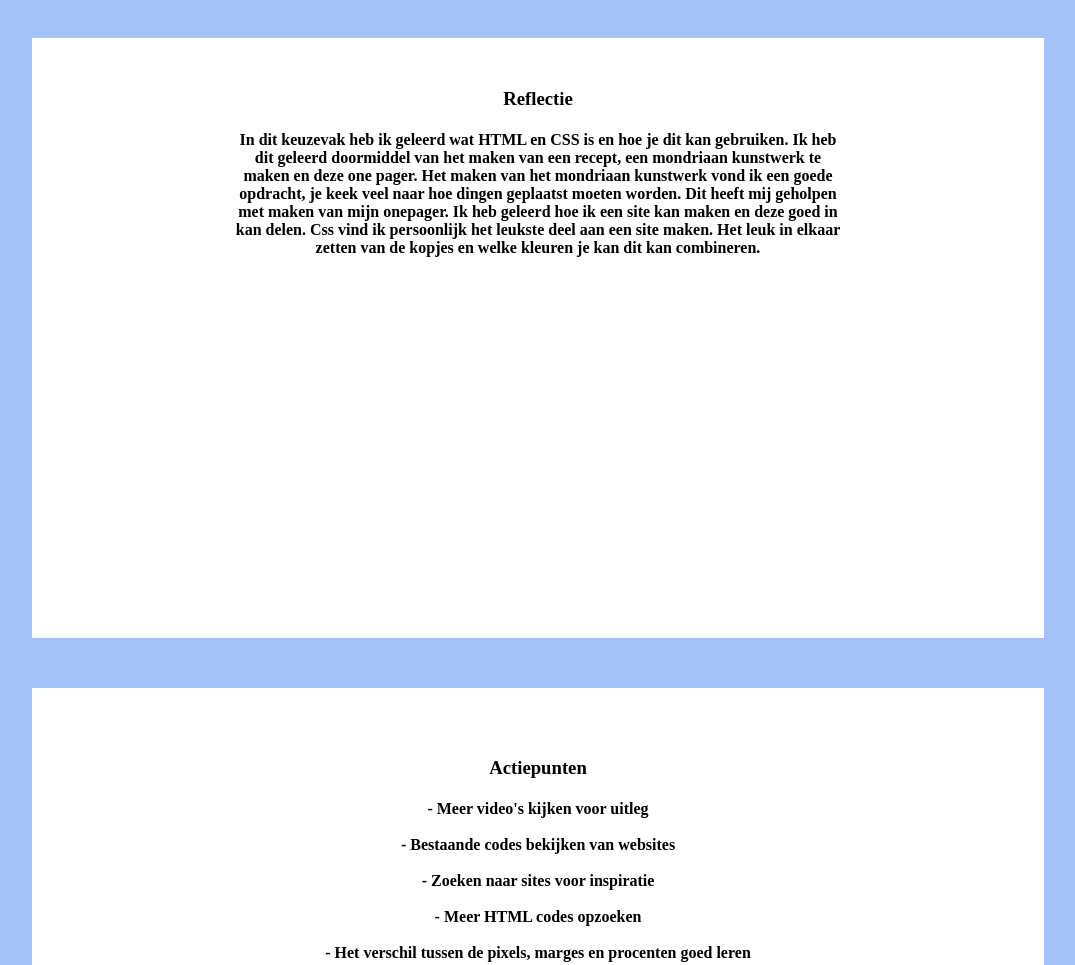
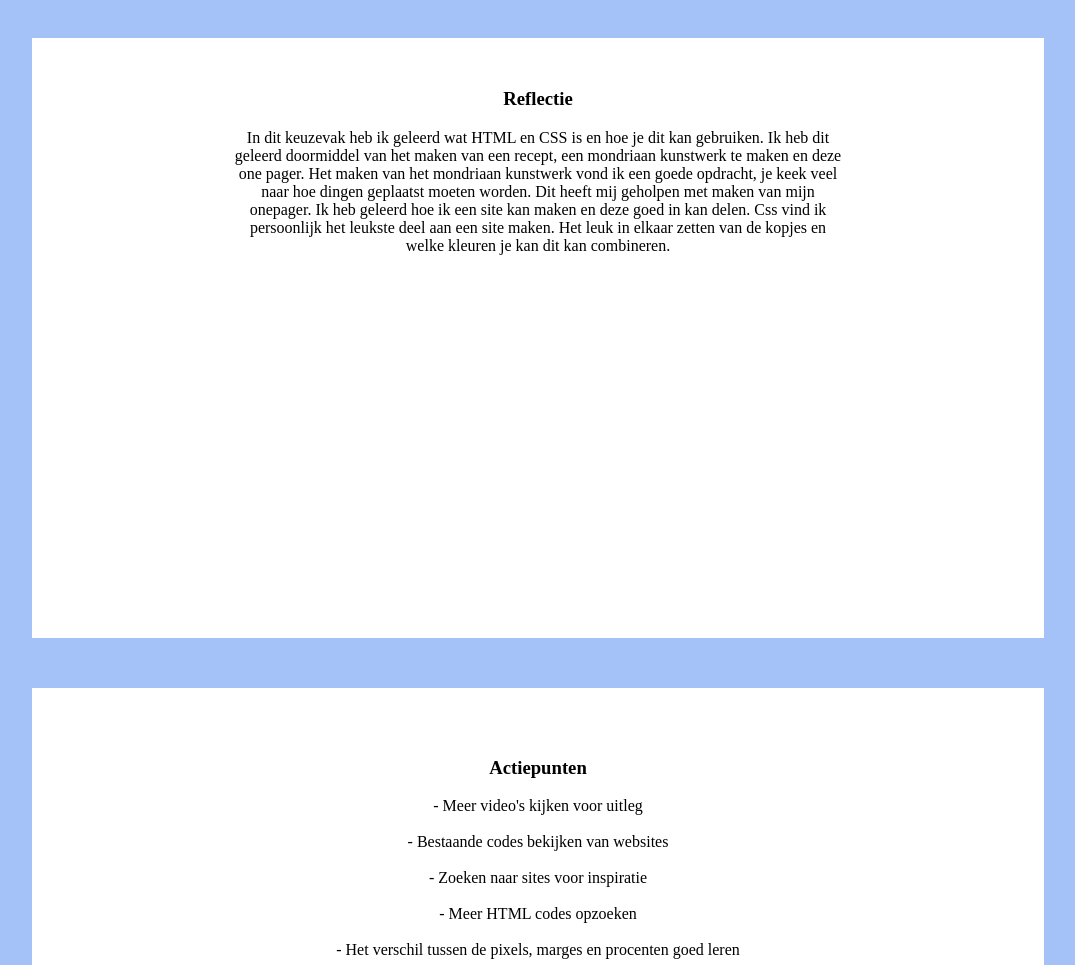
Before and after one commit to 0990116/HTML-CSS, a plain HTML site: page les 7/index.html in a window 1280 px wide. Shown: the part 620-1585 px from the top of the page, without its empty margins (102-1177 px from the left). Drawn offline with Linux system fonts and the light colour scheme.

Commit message:
Update index.html

```diff
--- a/les 7/index.html
+++ b/les 7/index.html
@@ -27,18 +27,18 @@
         <article>
             <div class="tweede">
                 <h3 id="h3_tweede"> Reflectie</h3>
-                <h4> In dit keuzevak heb ik geleerd wat HTML en CSS is en hoe je dit kan gebruiken. Ik heb dit geleerd doormiddel van het maken van een recept, een mondriaan kunstwerk te maken en deze one pager. Het maken van het mondriaan kunstwerk vond ik een goede opdracht, je keek veel naar hoe dingen geplaatst moeten worden. Dit heeft mij geholpen met maken van mijn onepager. Ik heb geleerd hoe ik een site kan maken en deze goed in kan delen. Css vind ik persoonlijk het leukste deel aan een site maken. Het leuk in elkaar zetten van de kopjes en welke kleuren je kan dit kan combineren. </h4>
+                <p> In dit keuzevak heb ik geleerd wat HTML en CSS is en hoe je dit kan gebruiken. Ik heb dit geleerd doormiddel van het maken van een recept, een mondriaan kunstwerk te maken en deze one pager. Het maken van het mondriaan kunstwerk vond ik een goede opdracht, je keek veel naar hoe dingen geplaatst moeten worden. Dit heeft mij geholpen met maken van mijn onepager. Ik heb geleerd hoe ik een site kan maken en deze goed in kan delen. Css vind ik persoonlijk het leukste deel aan een site maken. Het leuk in elkaar zetten van de kopjes en welke kleuren je kan dit kan combineren. </p>
             </div>
         </article>
         <article>
             <div class="derde">
                 <h3> Actiepunten</h3>
-                <h4> - Meer video's kijken voor uitleg <br></br>
+                <p> - Meer video's kijken voor uitleg <br></br>
                      - Bestaande codes bekijken van websites <br></br>
                      - Zoeken naar sites voor inspiratie <br></br>
                      - Meer HTML codes opzoeken <br></br>
                      - Het verschil tussen de pixels, marges en procenten goed leren
-                </h4>
+                </p>
             </div>
         </article>
         <article class="vierde1">
```
